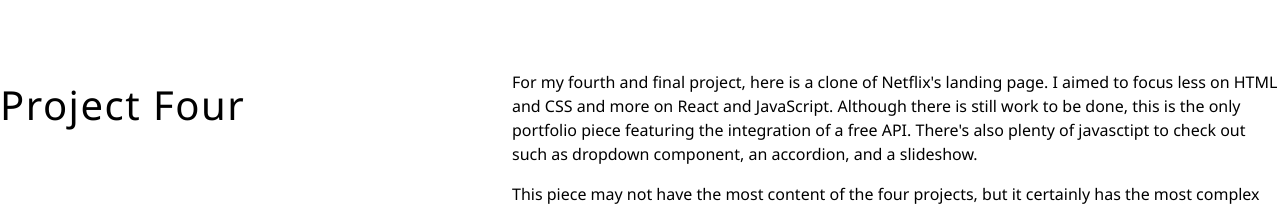
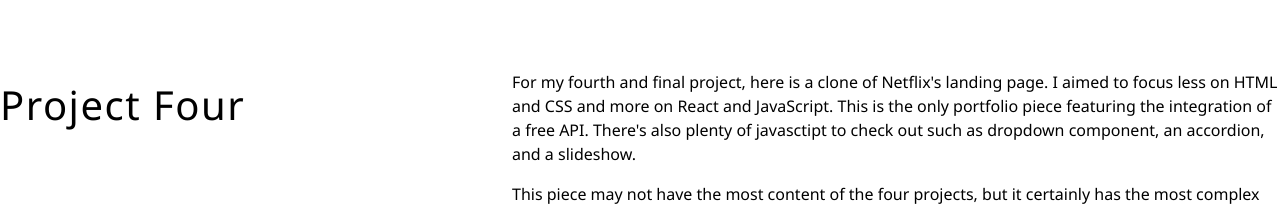
Before and after one commit to ChaseTheWebDev/react-portfolio, a React (Create React App) app: page /project/four in a window 1280 px wide. Shown: the part 188-398 px from the top of the page. Built offline with nearby package versions, Linux system fonts and the light colour scheme.

Commit message:
Changed paragraph to test .env files

```diff
--- a/src/views/ProjectView.js
+++ b/src/views/ProjectView.js
@@ -56,7 +56,7 @@ const projectDescriptions = {
         <div>
             <p>
                 For my fourth and final project, here is a clone of Netflix's landing page. I aimed to focus less on HTML and CSS and
-                more on React and JavaScript. Although there is still work to be done, this is the only portfolio piece featuring the
+                more on React and JavaScript. This is the only portfolio piece featuring the
                 integration of a free API. There's also plenty of javasctipt to check out such as dropdown component, an accordion, and a slideshow.
             </p>
             <p>
```
